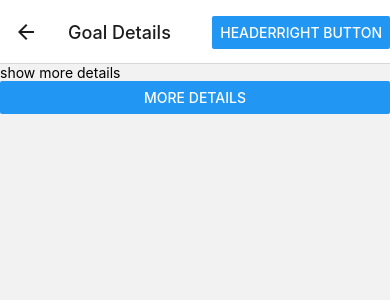
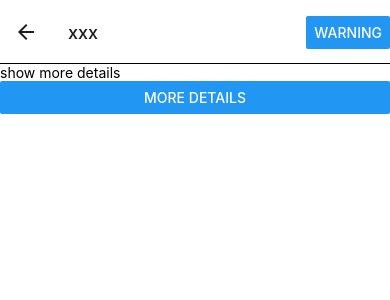
Before and after one commit to haoniu08/mobile2024fall-HN, a React Native app: screen /Details in a window 390 px wide. Shown: the top 300 px of the page. Built offline with nearby package versions, Linux system fonts and the light colour scheme.

Commit message:
fixed some styling of the headerRight button, console.log warning

```diff
--- a/App.js
+++ b/App.js
@@ -7,16 +7,24 @@ import { createStackNavigator } from '@react-navigation/stack'
 
 const Stack = createStackNavigator();
 
+// trying out prop for lab 1, header styling
+const headerTheme = {
+  colors: {
+    // background: 'rgb(55, 255, 255)',
+    text: 'rgb(28, 28, 30)',
+  }
+}
+
 export default function App() {
   return (
-    <NavigationContainer>
+    <NavigationContainer theme={headerTheme}>
       <Stack.Navigator>
         <Stack.Screen
           name="Home"
           component={Home}
           options={{
-            headerStyle: {backgroundColor: "violet"},
-            headerTintColor: "white",
+            // headerStyle: {backgroundColor: "violet"},
+            // headerTintColor: "white",
             title : "My Goals",
           }}
         />
@@ -25,18 +33,16 @@ export default function App() {
           component={GoalDetails}
           options={({route}) => {
             return {
-              title: route.params ? route.params.goalData.text : "Goal Details",
+              title: route.params ? route.params.goalData.text : "xxx",
               headerRight: () => {
                 return (
                   <Button
-                    title="headerRight button"
-                    onPress={ () => {
+                    title="Warning"
+                    onPress={console.log("Warning")}
+                  />
+              );}
+            }
 
-                    }}
-                  />
-                );
-              }
-            }
           }}
         />
       </ Stack.Navigator>
--- a/components/GoalDetails.js
+++ b/components/GoalDetails.js
@@ -15,8 +15,8 @@ export default function GoalDetails({navigation, route}) {
       {route.params ? (
         <Text>
             Goal details: {"\n"}
-            text: {route.params.goalData.text} {"\n"}
-            id: {route.params.goalData.id}
+            Text: {route.params.goalData.text} {"\n"}
+            Id: {route.params.goalData.id}
         </Text>
        ) : (
         <Text>show more details</Text>
--- a/components/Home.js
+++ b/components/Home.js
@@ -34,7 +34,7 @@ export default function Home({ navigation }) {
   // the function handles goal detail on press
   function handleGoalPress (pressedGoal) {
     // receive the goal obj, and print out the info
-    console.log("goal id:", pressedGoal.id, "goal text:", pressedGoal.text)
+    console.log("Goal Id:", pressedGoal.id, "Goal Text:", pressedGoal.text)
     // nevi to GoalDetails and pass goal obj as params
     navigation.navigate("Details", {goalData: pressedGoal});
   }
```
